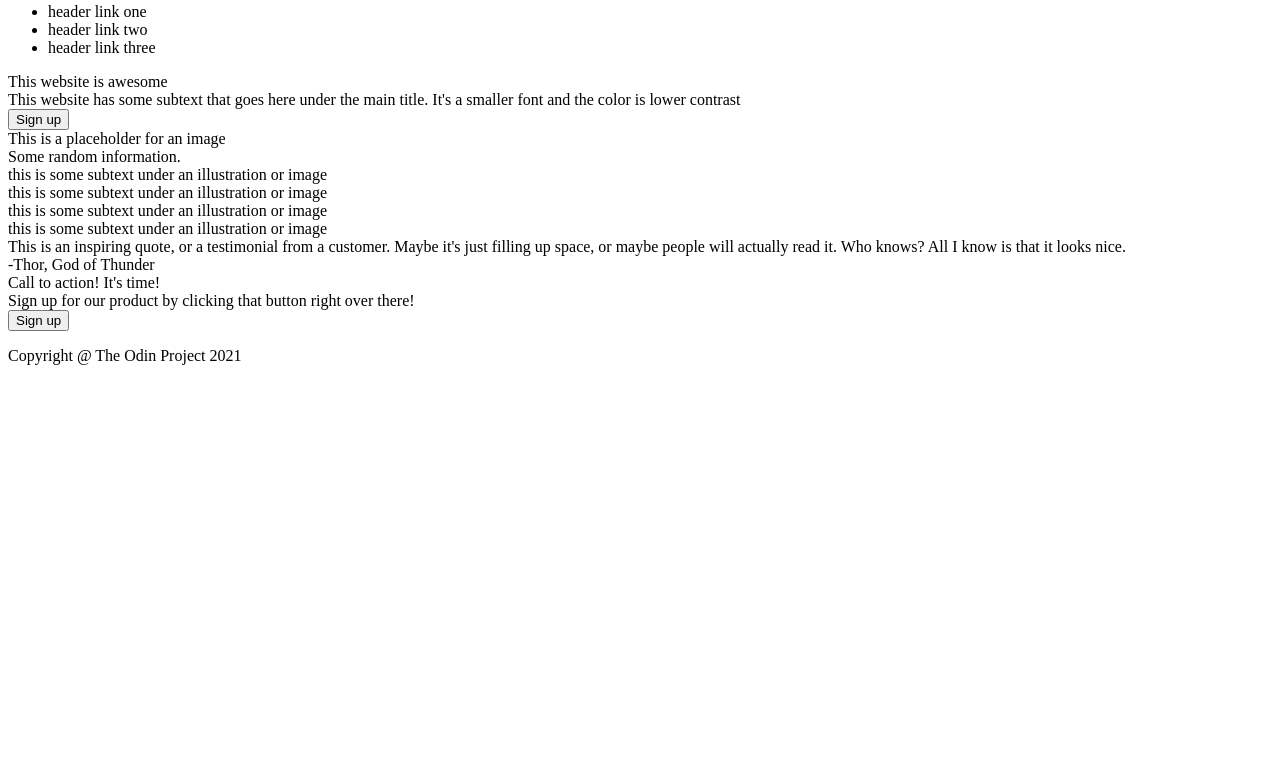
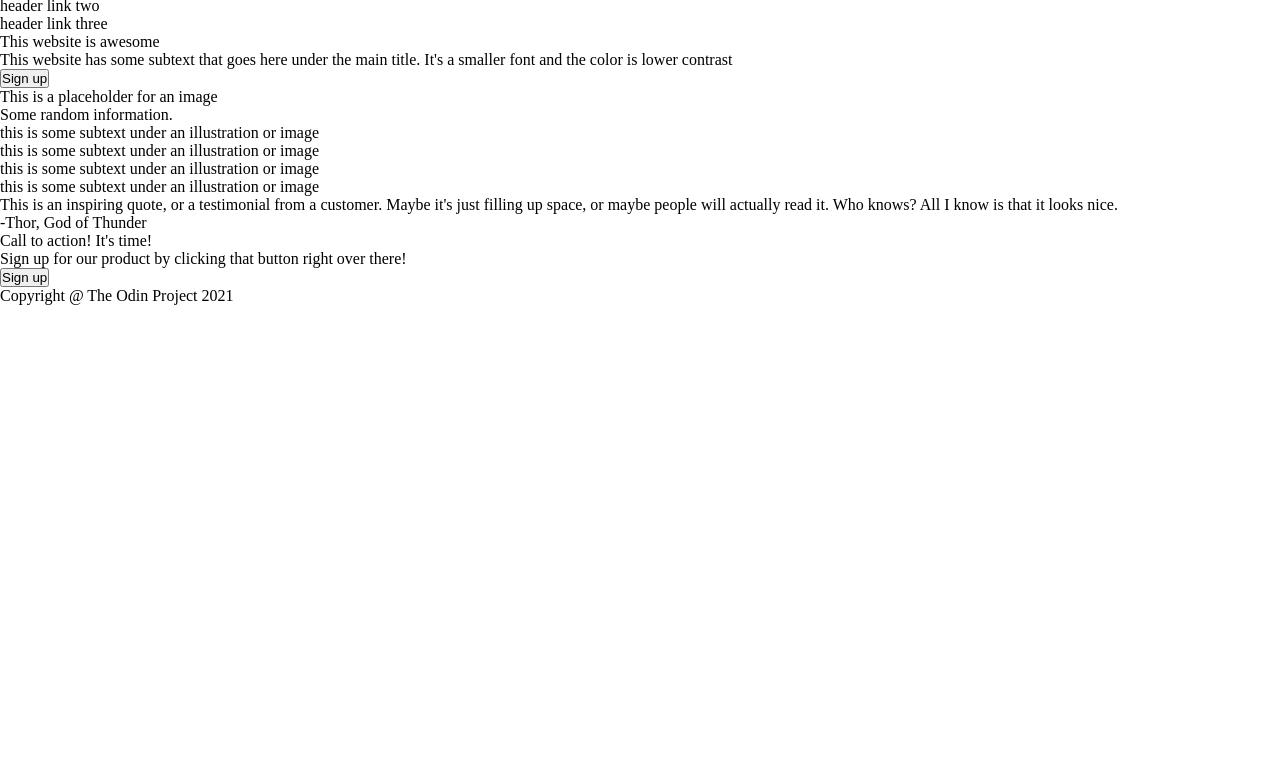
Before and after one commit to cheuyin/odin-landing-page, a plain HTML site: page index.html in a window 1280 px wide. Shown: the part 39-800 px from the top of the page. Drawn offline with Linux system fonts and the light colour scheme.

Commit message:
Create CSS stylesheet and add reset rule

```diff
--- a/index.html
+++ b/index.html
@@ -3,6 +3,7 @@
 <head>
     <meta charset="UTF-8">
     <title>Landing Page</title>
+    <link rel="stylesheet" href="./styles.css">
 </head>
 <body>
     <div class="header">
--- /dev/null
+++ b/styles.css
@@ -0,0 +1,9 @@
+/* UNIVERSAL */
+* {
+    box-sizing: border-box;
+    margin: 0;
+    padding: 0;
+}
+
+
+/* HEADER */
```
